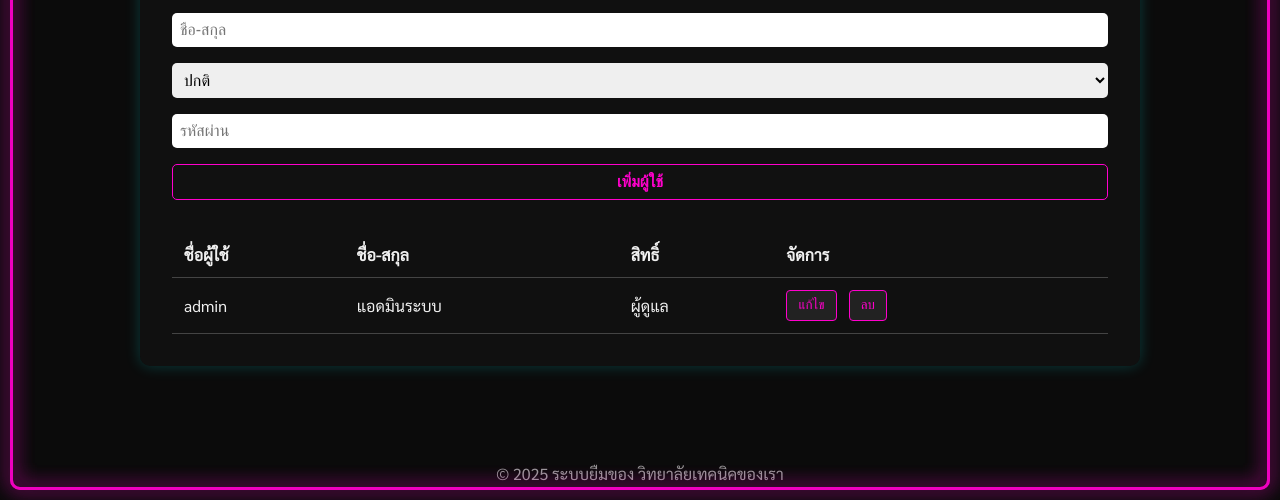
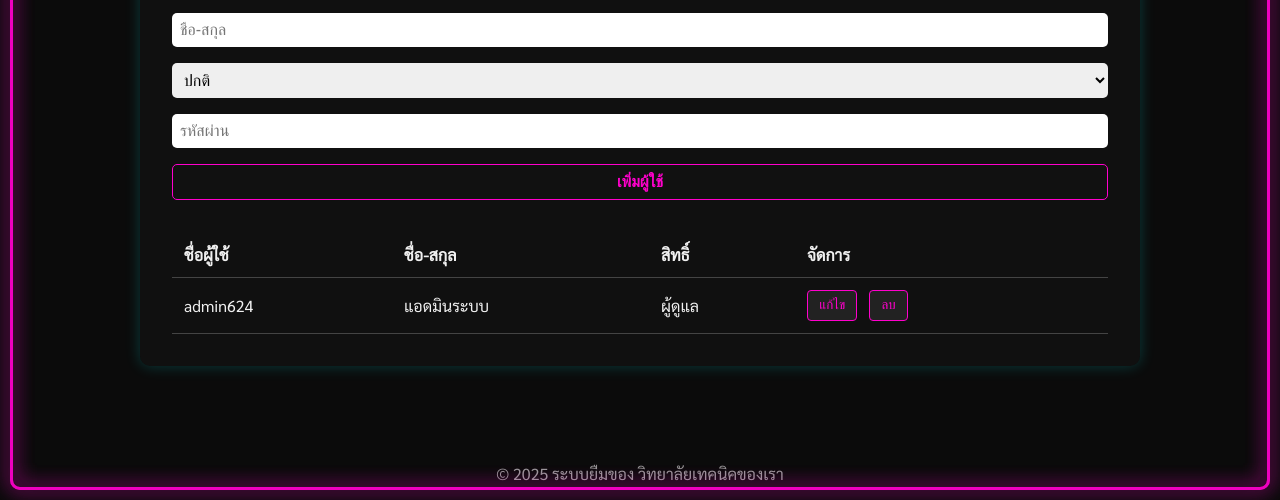
Before and after one commit to theerathep090/tcom624-tc624, a plain HTML site: page user-management.html in a window 1280 px wide. Shown: the part 300-800 px from the top of the page. Drawn offline with Linux system fonts and the light colour scheme.

Commit message:
Update user-management.html

```diff
--- a/user-management.html
+++ b/user-management.html
@@ -233,7 +233,7 @@
     let users = load();
     if (users.length === 0) {
       users.push({
-        username: 'admin',
+        username: 'admin624',
         fullname: 'แอดมินระบบ',
         role: 'ผู้ดูแล',
         password: 'admin123'
```
